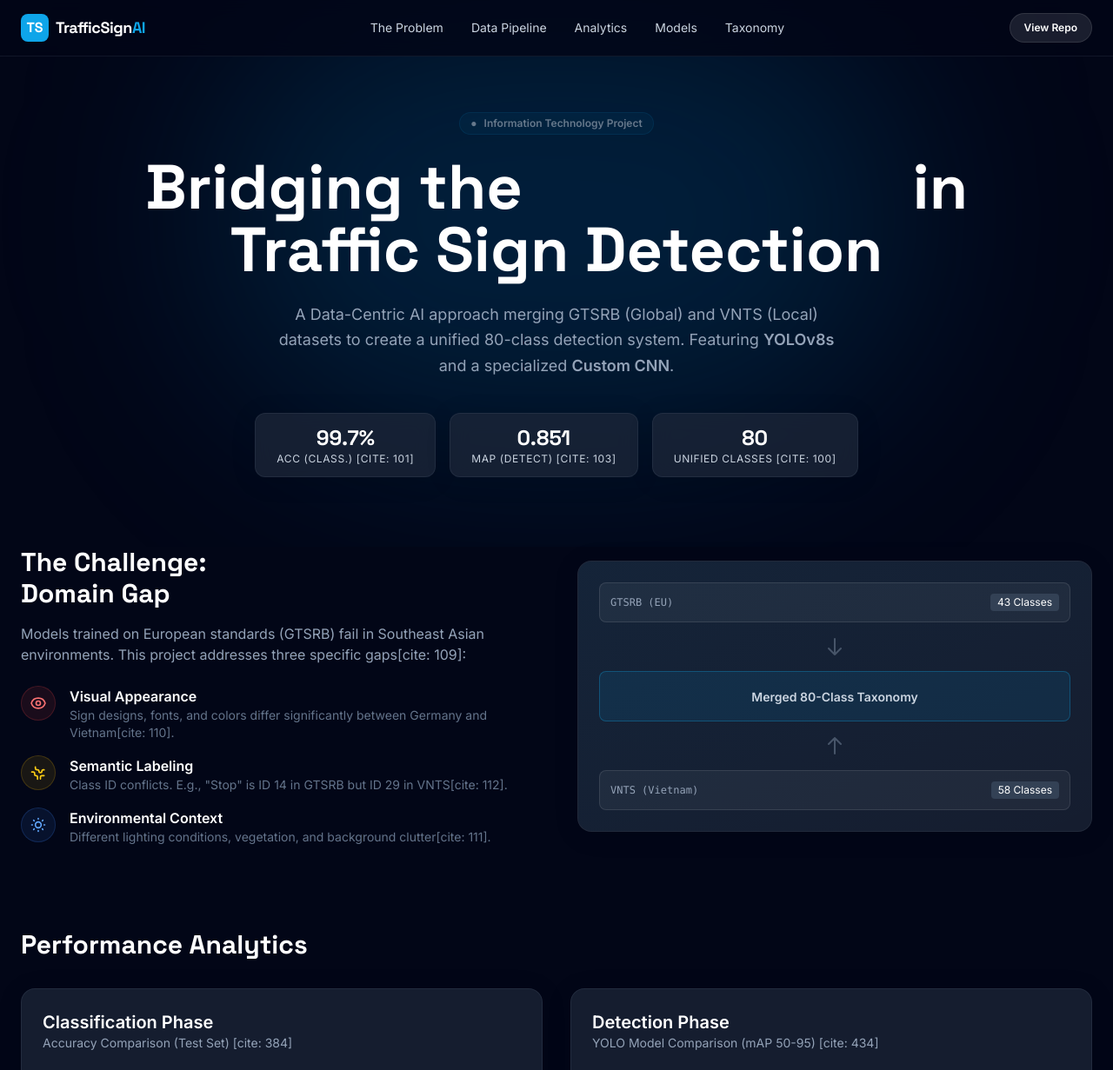
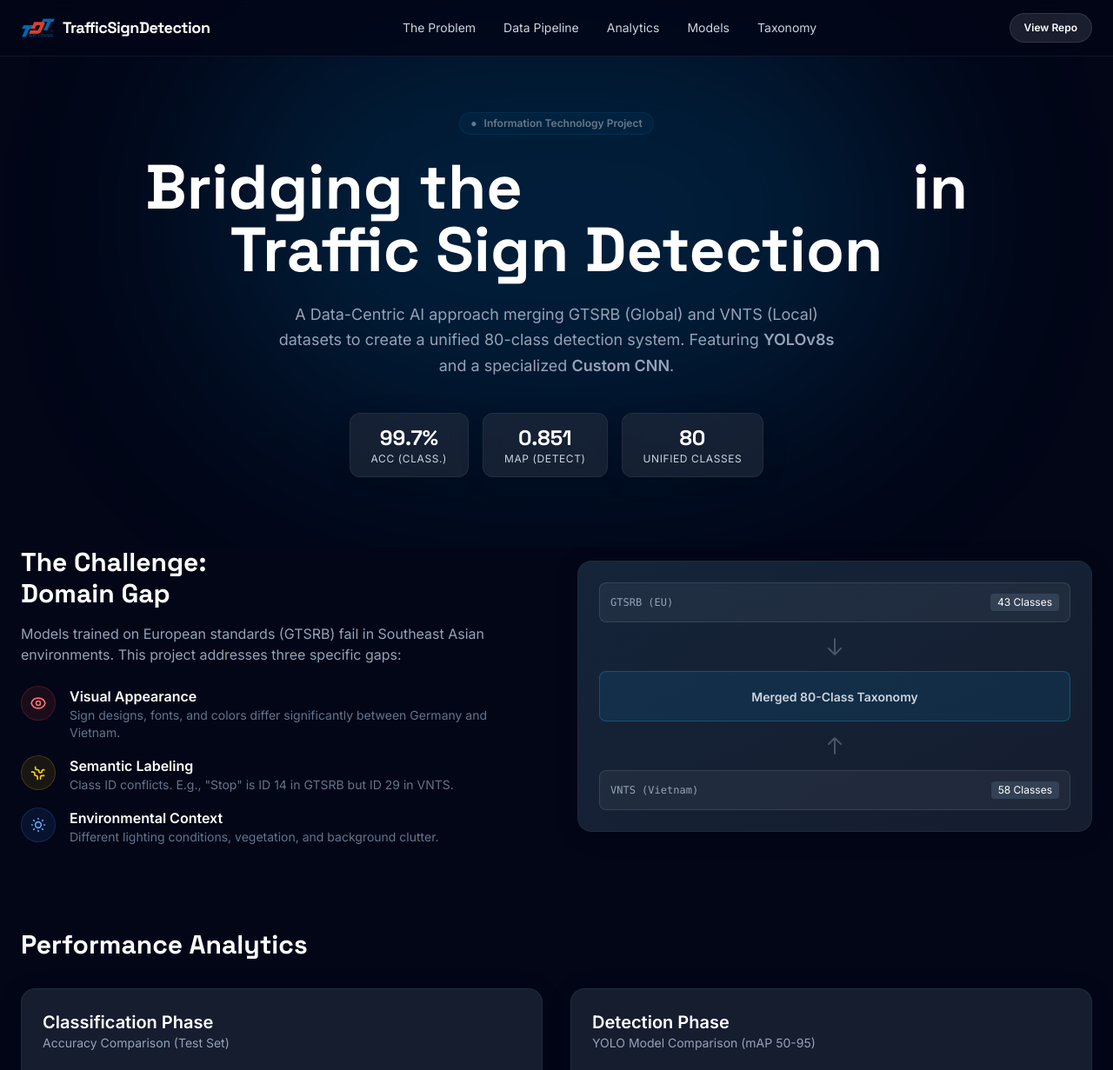
Before and after one commit to Htet-2aung/Traffic-Signs-Detection, a plain HTML site: page docs/index.html in a window 1280 px wide. Shown: the top 1231 px of the page at 87% size. Drawn offline with nearby package versions, Linux system fonts and the light colour scheme.

Commit message:
Update index.html

```diff
--- a/docs/index.html
+++ b/docs/index.html
@@ -77,8 +77,14 @@
     <nav class="glass-nav fixed w-full z-50 top-0 left-0">
         <div class="max-w-7xl mx-auto px-6 h-16 flex items-center justify-between">
             <div class="flex items-center gap-2">
-                <div class="w-8 h-8 bg-brand-500 rounded-lg flex items-center justify-center text-white font-bold font-display">TS</div>
-                <span class="font-display font-bold text-lg text-white tracking-tight">TrafficSign<span class="text-brand-500">AI</span></span>
+<img
+    src="https://github.com/Htet-2aung/Traffic-Signs-Detection/blob/main/docs/unnamed-removebg-preview.png?raw=true"
+    alt="Logo"
+    class="w-10 h-10 object-contain"
+>
+
+
+<span class="font-display font-bold text-lg text-white tracking-tight">TrafficSignDetection<span class="text-brand-500"></span></span>
             </div>
             <div class="hidden md:flex gap-8 text-sm font-medium">
                 <a href="#problem" class="hover:text-brand-400 transition-colors">The Problem</a>
@@ -110,15 +116,15 @@
             <div class="flex flex-wrap justify-center gap-4">
                 <div class="px-6 py-3 glass-card rounded-xl text-center">
                     <div class="text-2xl font-bold text-white font-display">99.7%</div>
-                    <div class="text-xs text-brand-400 uppercase tracking-wider">Acc (Class.) [cite: 101]</div>
+                    <div class="text-xs text-brand-400 uppercase tracking-wider">Acc (Class.)</div>
                 </div>
                 <div class="px-6 py-3 glass-card rounded-xl text-center">
                     <div class="text-2xl font-bold text-white font-display">0.851</div>
-                    <div class="text-xs text-brand-400 uppercase tracking-wider">mAP (Detect) [cite: 103]</div>
+                    <div class="text-xs text-brand-400 uppercase tracking-wider">mAP (Detect)</div>
                 </div>
                 <div class="px-6 py-3 glass-card rounded-xl text-center">
                     <div class="text-2xl font-bold text-white font-display">80</div>
-                    <div class="text-xs text-brand-400 uppercase tracking-wider">Unified Classes [cite: 100]</div>
+                    <div class="text-xs text-brand-400 uppercase tracking-wider">Unified Classes</div>
                 </div>
             </div>
         </div>
@@ -131,7 +137,7 @@
                 <div>
                     <h2 class="font-display text-3xl font-bold text-white mb-4">The Challenge: <br>Domain Gap</h2>
                     <p class="text-slate-400 mb-6">
-                        Models trained on European standards (GTSRB) fail in Southeast Asian environments. This project addresses three specific gaps[cite: 109]:
+                        Models trained on European standards (GTSRB) fail in Southeast Asian environments. This project addresses three specific gaps:
                     </p>
                     <ul class="space-y-4">
                         <li class="flex gap-4">
@@ -140,7 +146,7 @@
                             </div>
                             <div>
                                 <h4 class="text-white font-semibold">Visual Appearance</h4>
-                                <p class="text-sm text-slate-500">Sign designs, fonts, and colors differ significantly between Germany and Vietnam[cite: 110].</p>
+                                <p class="text-sm text-slate-500">Sign designs, fonts, and colors differ significantly between Germany and Vietnam.</p>
                             </div>
                         </li>
                         <li class="flex gap-4">
@@ -149,7 +155,7 @@
                             </div>
                             <div>
                                 <h4 class="text-white font-semibold">Semantic Labeling</h4>
-                                <p class="text-sm text-slate-500">Class ID conflicts. E.g., "Stop" is ID 14 in GTSRB but ID 29 in VNTS[cite: 112].</p>
+                                <p class="text-sm text-slate-500">Class ID conflicts. E.g., "Stop" is ID 14 in GTSRB but ID 29 in VNTS.</p>
                             </div>
                         </li>
                         <li class="flex gap-4">
@@ -158,7 +164,7 @@
                             </div>
                             <div>
                                 <h4 class="text-white font-semibold">Environmental Context</h4>
-                                <p class="text-sm text-slate-500">Different lighting conditions, vegetation, and background clutter[cite: 111].</p>
+                                <p class="text-sm text-slate-500">Different lighting conditions, vegetation, and background clutter.</p>
                             </div>
                         </li>
                     </ul>
@@ -196,7 +202,7 @@
                     <div class="flex justify-between items-end mb-6">
                         <div>
                             <h3 class="text-xl font-bold text-white">Classification Phase</h3>
-                            <p class="text-sm text-slate-400">Accuracy Comparison (Test Set) [cite: 384]</p>
+                            <p class="text-sm text-slate-400">Accuracy Comparison (Test Set)</p>
                         </div>
                     </div>
                     <div class="chart-container">
@@ -211,14 +217,14 @@
                     <div class="flex justify-between items-end mb-6">
                         <div>
                             <h3 class="text-xl font-bold text-white">Detection Phase</h3>
-                            <p class="text-sm text-slate-400">YOLO Model Comparison (mAP 50-95) [cite: 434]</p>
+                            <p class="text-sm text-slate-400">YOLO Model Comparison (mAP 50-95) </p>
                         </div>
                     </div>
                     <div class="chart-container">
                         <canvas id="detectionChart"></canvas>
                     </div>
                     <p class="mt-4 text-xs text-slate-400 border-t border-white/5 pt-4">
-                        <strong class="text-brand-400">Insight:</strong> YOLOv8s achieved the highest Recall (95.6%), making it safer for ADAS than the newer YOLOv11n[cite: 419].
+                        <strong class="text-brand-400">Insight:</strong> YOLOv8s achieved the highest Recall (95.6%), making it safer for ADAS than the newer YOLOv11n.
                     </p>
                 </div>
             </div>
@@ -234,7 +240,7 @@
                         <span class="px-2 py-1 bg-brand-500/20 text-brand-300 text-xs rounded border border-brand-500/20">master_map.py</span>
                     </div>
                     <p class="text-slate-400 mt-2 text-sm">
-                        Developed a dictionary map to resolve "Class Collision". Example: GTSRB_14 (Stop) and VNTS_29 (Stop) were both re-routed to <span class="text-white font-mono">Unified Class 6</span>[cite: 125, 127].
+                        Developed a dictionary map to resolve "Class Collision". Example: GTSRB_14 (Stop) and VNTS_29 (Stop) were both re-routed to <span class="text-white font-mono">Unified Class 6</span>.
                     </p>
                     <div class="mt-4 font-mono text-xs text-slate-500 bg-black/30 p-3 rounded-lg border border-white/5">
                         { "14": 6, "29": 6, ... }
@@ -244,7 +250,7 @@
                 <div class="glass-card p-6 rounded-2xl md:col-span-1 bg-gradient-to-br from-brand-900/50 to-transparent border-brand-500/30">
                     <h3 class="text-lg font-bold text-white">Normalization</h3>
                     <p class="text-slate-400 mt-2 text-sm">
-                        Converted absolute pixel coordinates (GTSRB) to normalized YOLO format $(x_c, y_c, w, h)$[cite: 131].
+                        Converted absolute pixel coordinates (GTSRB) to normalized YOLO format.
                     </p>
                 </div>
 
@@ -299,7 +305,7 @@
                         <span class="text-brand-400 font-bold">79</span> bus_stop
                     </div>
                     <div class="col-span-full text-center py-4 text-xs text-slate-500 italic">
-                        ... Full list of 80 classes defined in Appendix A [cite: 201]
+                        ... Full list of 80 classes defined in Appendix in the report.
                     </div>
                 </div>
             </div>
```
